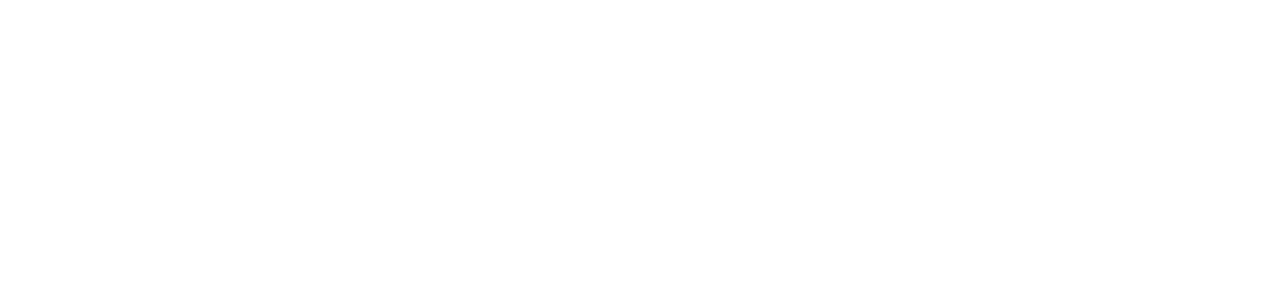
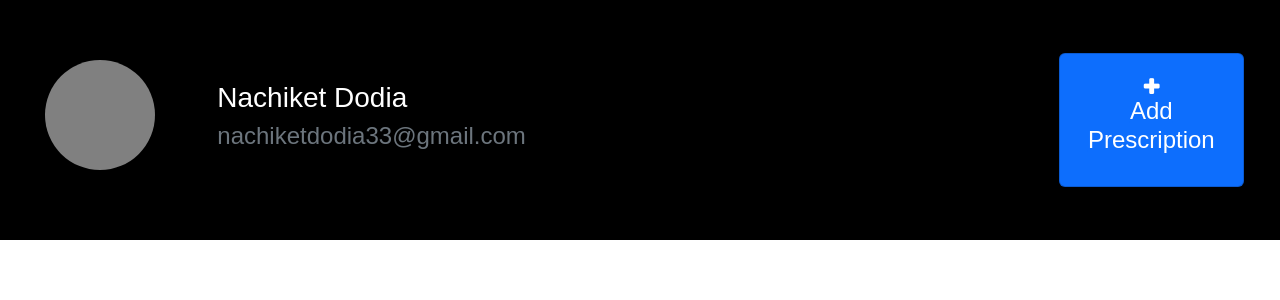
Before and after one commit to vivek2293/MediLocker, a React (Create React App) app in the folder frontend/: page /patientView in a window 1280 px wide. Before the commit this address had no page. Shown: the top 300 px of the page. Built offline with nearby package versions, Linux system fonts and the light colour scheme.

Commit message:
added feature for adding prescription

```diff
--- a/frontend/src/App.jsx
+++ b/frontend/src/App.jsx
@@ -11,6 +11,7 @@
 import AdminLogin from './components/AdminLogin'
 import SingleRecord from "./components/SingleRecord";
 import PatientDashboard from "./components/PatientDashboard";
+import PatientView from "./components/PatientView";
 import AdminDashboard from "./components/AdminDashboard";
 import ReportForm from "./components/ReportForm";
 
@@ -20,6 +21,7 @@
       <Routes>
         <Route exact path="/" element={<><Navbar /><Home /></>} />
         <Route exact path="/user" element={<><PatientDashboard /></>} />
+        <Route exact path="/patientView" element={<><PatientView /></>} />
         <Route exact path="/admin" element={<><AdminDashboard /></>} />
         <Route exact path="/about" element={<><Navbar /><About /></>} />
         <Route exact path="/login" element={<><Navbar /><LoginOption message="Login" /></>} />
--- a/frontend/src/components/About.jsx
+++ b/frontend/src/components/About.jsx
@@ -7,7 +7,7 @@
         <div className="container d-flex flex-column align-items-center">
           <h3 className="text-center w-50">
             Our Project Aims At Creating A More Efficient Communication Between
-            Patient And Doctors And Also To Help People Maintain Well Documented
+            Patients And Doctors And Also To Help People Maintain Well Documented
             Medical Records Of Their Own.
           </h3>
           <h4 className="mt-5 fw-bold" style={{color:"#DEF2F1"}}>
--- /dev/null
+++ b/frontend/src/components/PatientView.jsx
@@ -0,0 +1,44 @@
+import React from "react";
+import { Link } from "react-router-dom";
+import "../css/patientview.css";
+
+function patientView(props) {
+  return (
+    <>
+      <section className="patientDashboardSection">
+        <div
+          className="container-fluid d-flex align-items-center"
+          id="userDisplay"
+        >
+          <div className="row w-100">
+            <div className="col-md-2 p-2 d-flex justify-content-center align-items-center">
+              <svg height="150" width="150">
+                <circle cx="70" cy="70" r="55" fill="grey" />
+              </svg>
+            </div>
+            <div className="col-md-8 p-2 d-flex flex-column justify-content-center align-items-start">
+              <h3 id="profileName">{props.name}Nachiket Dodia</h3>
+              <h4 className="text-muted">
+                {props.email}nachiketdodia33@gmail.com
+              </h4>
+            </div>
+            <div className="col-md-2 d-flex align-items-center">
+              <Link to="/ok">
+                <div
+                  className="card bg-primary px-3 py-4 d-flex flex-column justify-content-center align-items-center"
+                  id="addText"
+                >
+                  <i className="fa fa-plus fw-bold"></i>
+                  <h4 className="text-center">Add Prescription</h4>
+                </div>
+              </Link>
+            </div>
+          </div>
+        </div>
+        <div className="row" id="renderingWindow"></div>
+      </section>
+    </>
+  );
+}
+
+export default patientView;
--- a/frontend/src/css/about.css
+++ b/frontend/src/css/about.css
@@ -1,5 +1,6 @@
 #aboutArea{
-    background-color: #C3BEF0;
+    background-color: #867ce5;
     height: 100vh;
+    font-family: 'Courier New', Courier, monospace;
     /* color: #DEF2F1; */
 }
--- /dev/null
+++ b/frontend/src/css/patientview.css
@@ -0,0 +1,30 @@
+.patientDashboardSection{
+    height: 100vh;
+}
+
+#userDisplay{
+    height: 30%;
+    background-color: black;
+}
+
+.circleProfile{
+    border-radius: 100%;
+    background-color: grey;
+
+}
+
+#profileName{
+    color:white
+}
+
+Link{
+    text-decoration: none;
+}
+
+#addText{
+    color: white;
+
+}
+#addText i{
+    font-size: larger;
+}
```
